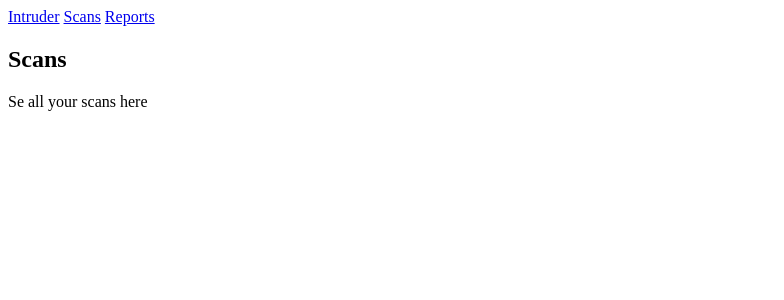
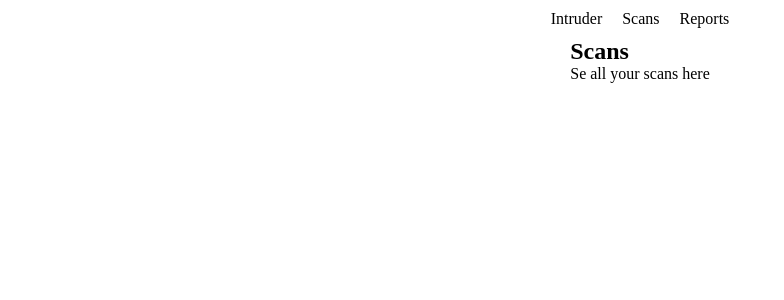
Before and after one commit to OlaIfemi667/IntruderV3, a Flask app: page /home/scans in a window 1280 px wide. Shown: the top 300 px of the page, without its empty margins (0-784 px from the left). Run offline with Flask 3, Linux system fonts and the light colour scheme; parts of the project's set-up code (start-up, migrations or seed data) failed here and were passed over.

Commit message:
feat: adding a little bit of style and html stuffs

```diff
--- a/app/static/style.css
+++ b/app/static/style.css
@@ -0,0 +1,34 @@
+*{
+    margin: 0;
+    padding: 0;
+    box-sizing: border-box;
+    /*border: #ffffff 0.5px solid;*/
+}
+html{
+    height: 100%;
+    width: 100%;
+}
+body{
+    display: flex;
+    flex-direction: column;
+    align-items: center;
+    justify-content: space-evenly;
+}
+nav{
+    display: flex;
+    flex-direction: row;
+    justify-content: space-evenly;
+
+}
+
+nav a{
+    padding: 10px;
+    text-decoration: none;
+    color: black;
+}
+nav a:hover{
+    padding: 10px;
+    text-decoration: none;
+    background-color: black;
+    color: white;
+}
--- a/app/templates/index.html
+++ b/app/templates/index.html
@@ -16,6 +16,8 @@
             <a href="/home/reports">Reports</a>
         </nav>
 
+
+    </header>
     <div id="main">
         <h1>Intruder</h1>
 
@@ -33,6 +35,5 @@
             <li><a href="">Reporting</a></li>
         </ul>
     </div>
-    </header>
 </body>
 </html>
--- a/app/templates/scans.html
+++ b/app/templates/scans.html
@@ -16,11 +16,12 @@
             <a href="/home/reports">Reports</a>
         </nav>
 
-        <div id="main">
-            <h2>Scans</h2>
-            <p>Se all your scans here</p>
 
-        </div>
     </header>
+    <div id="main">
+        <h2>Scans</h2>
+        <p>Se all your scans here</p>
+
+    </div>
 </body>
 </html>
```
Also changed, not shown: app/templates/reportingBase.html (+5 -4 lines), app/templates/reportsBase.html (+5 -4 lines), app/templates/scanBase.html (+5 -4 lines). Lines whose indentation alone changed are shown as unchanged.
